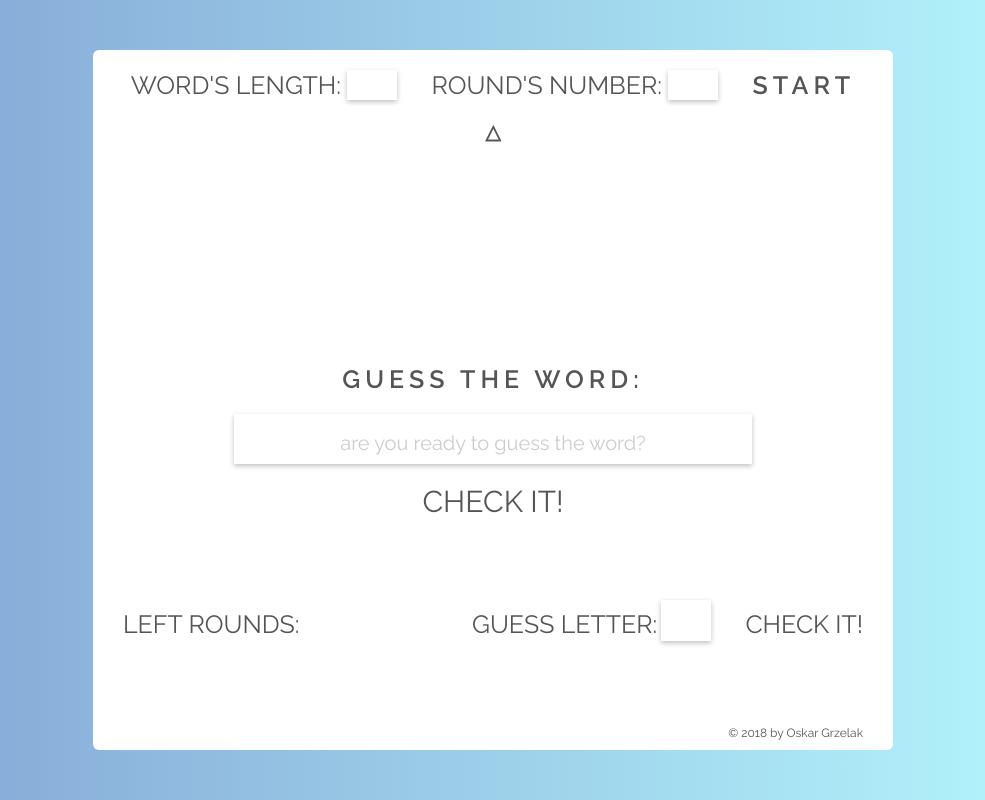
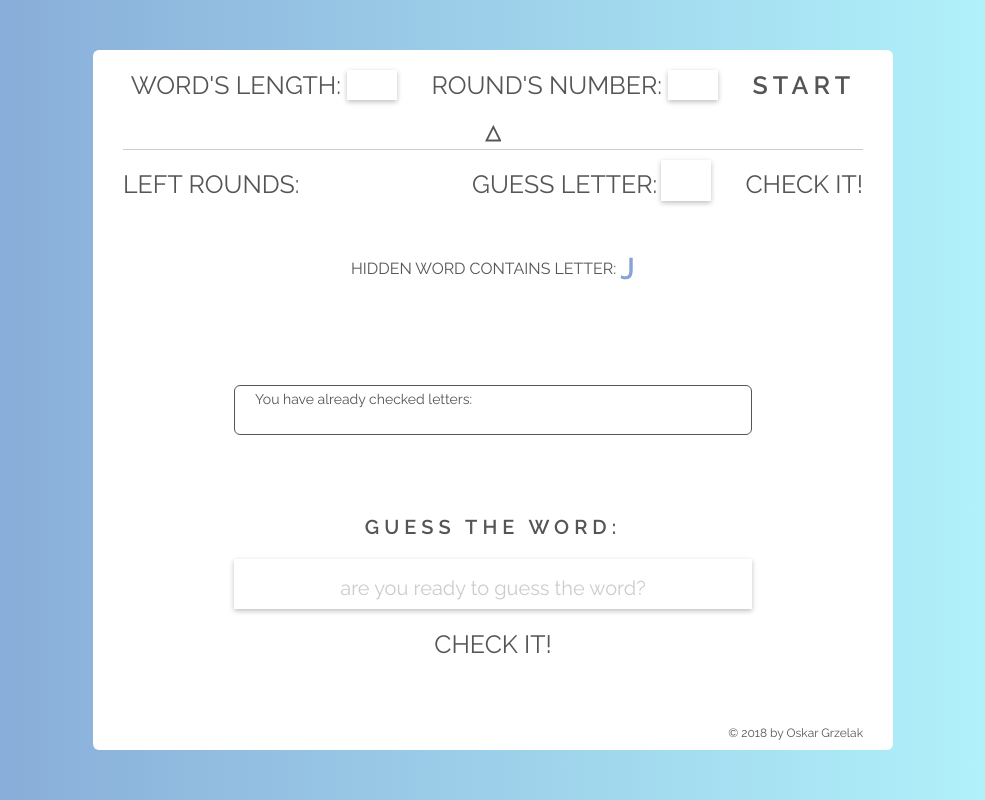
Before and after one commit to OskarGrzelak/HangmanGame, a plain HTML site: page index.html in a window 1280 px wide. Shown: the whole page, without its empty margins (147-1132 px from the left). Drawn offline with Linux system fonts and the light colour scheme.

Commit message:
all files update - layout and styles

```diff
--- a/css/style.css
+++ b/css/style.css
@@ -41,7 +41,7 @@ body {
 
 .menu__hidden {
     opacity: 0;
-    height: 0;
+    height: 1rem;
 }
 
 .menu__group {
@@ -71,10 +71,11 @@ body {
 }
 
 .trigger {
-    margin-bottom: 8rem;
+    margin-bottom: 1rem;
     font-size: 2rem;
     cursor: default;
     text-align: center;
+    border-bottom: 1px solid #ccc;
     transition: all .2s;
 }
 
@@ -113,17 +114,54 @@ body {
 }
 
 .btn--guess {
-    font-size: 3rem;
+    font-size: 2.5rem;
 }
 
 .btn--letter {
     font-size: 2.5rem;
 }
 
+.box {
+    position: relative;
+    height: 4rem;
+    width: 100%;
+    margin-bottom: 4rem;
+}
+
+.message {
+    width: 70%;
+    height: 5rem;
+    margin: 0 auto 4rem auto;
+    text-align: center;
+    border: 1px solid transparent;
+    border-radius: 6px;
+}
+
+.message--correct {
+    border: 1px solid green;
+}
+
+.message--incorrect {
+    border: 1px solid red;
+}
+
+.message__text {
+    text-transform: uppercase;
+    padding: .5rem 0;
+}
+
+.message__letter {
+    display: inline-block;
+    color: #83a4d4;
+    font-weight: 600;
+    font-size: 3rem;
+    transform: translateY(.5rem);
+}
+
 .letters-display {
     font-family: 'Gloria Hallelujah', cursive;
     text-align: center;
-    margin-bottom: 10rem;
+    margin-bottom: 2rem;
     height: 3.5rem;
 }
 
@@ -142,15 +180,32 @@ body {
     margin-right: 2rem;
 }
 
+.checked {
+    width: 70%;
+    height: 5rem;
+    margin: 0 auto 8rem auto;
+    border: 1px solid #555;
+    border-radius: 6px;
+    padding: .5rem 2rem;
+}
+
+.checked__text {
+    font-size: 1.4rem;
+}
+
+.checked__letters {
+    text-transform: uppercase;
+}
+
 .guess-word {
     text-align: center;
-    margin-bottom: 8rem;
+    margin-bottom: 6rem;
 }
 
 .guess-word__label {
     display: block;
     text-transform: uppercase;
-    font-size: 2.5rem;
+    font-size: 2rem;
     font-weight: 600;
     letter-spacing: .5rem;
     margin-bottom: 2rem;
--- a/index.html
+++ b/index.html
@@ -26,7 +26,31 @@
                 </div>
             </form>
         </div>
+
         <div class="trigger"><p class="trigger__btn">&bigtriangleup;</p></div>
+
+        <div class="box">
+            <div class="rounds-display">
+                <p class="rounds-display__text">Left rounds: <span id="rounds-counter">&nbsp;</span></p>
+            </div>
+
+            <div class="guess-letter">
+                <form class="guess-letter__form">
+                    <div class="guess-letter__group">
+                        <label for="guess-letter" class="guess-letter__label">guess letter:</label>
+                        <input type="text" class="guess-letter__input" id="guess-letter">
+                    </div>
+                    <div class="guess-letter__group">
+                        <button class="btn btn--letter">Check it!</button>
+                    </div>
+                </form>
+            </div>
+        </div>
+
+        <div class="message">
+            <p class="message__text">Hidden word contains letter: <span class="message__letter">J</span></p>
+        </div>
+
         <div class="letters-display">
             <!-- <div class="letters-display__letter">J</div>
             <div class="letters-display__letter">A</div>
@@ -39,6 +63,12 @@
             <div class="letters-display__letter">p</div>
             <div class="letters-display__letter">T</div> -->
         </div>
+
+        <div class="checked">
+            <p class="checked__text">You have already checked letters:</p>
+            <p class="checked__letters"></p>
+        </div>
+
         <div class="guess-word">
             <form class="guess-word__form">
                 <div class="guess-word__group">
@@ -50,20 +80,7 @@
                 </div>
             </form>
         </div>
-        <div class="rounds-display">
-            <p class="rounds-display__text">Left rounds: <span id="rounds-counter">&nbsp;</span></p>
-        </div>
-        <div class="guess-letter">
-            <form class="guess-letter__form">
-                <div class="guess-letter__group">
-                    <label for="guess-letter" class="guess-letter__label">guess letter:</label>
-                    <input type="text" class="guess-letter__input" id="guess-letter">
-                </div>
-                <div class="guess-letter__group">
-                    <button class="btn btn--letter">Check it!</button>
-                </div>
-            </form>
-        </div>
+
         <footer class="footer">
             <p>&copy; 2018 by Oskar Grzelak</p>
         </footer>
--- a/js/script.js
+++ b/js/script.js
@@ -13,11 +13,11 @@ const chceckLetterButton = document.querySelector('.btn--letter');
 triggerButton.addEventListener('click', e => {
     if(!menu.classList.contains('menu__hidden')) {
         menu.classList.add('menu__hidden');
-        trigger.style.marginBottom = '14rem';
+        trigger.style.marginBottom = '7rem';
         triggerButton.style.transform = 'rotate(180deg)';
     } else {
         menu.classList.remove('menu__hidden');
-        trigger.style.marginBottom = '8rem';
+        trigger.style.marginBottom = '2rem';
         triggerButton.style.transform = 'rotate(0)';
     }
 });
@@ -90,6 +90,9 @@ const chceckLetter = (letter) => {
 startButton.addEventListener('click', e => {
     e.preventDefault();
     initGame();
+    menu.classList.add('menu__hidden');
+    trigger.style.marginBottom = '7rem';
+    triggerButton.style.transform = 'rotate(180deg)';
 });
 
 chceckLetterButton.addEventListener('click', e => {
```
Lines whose indentation alone changed are shown as unchanged.
